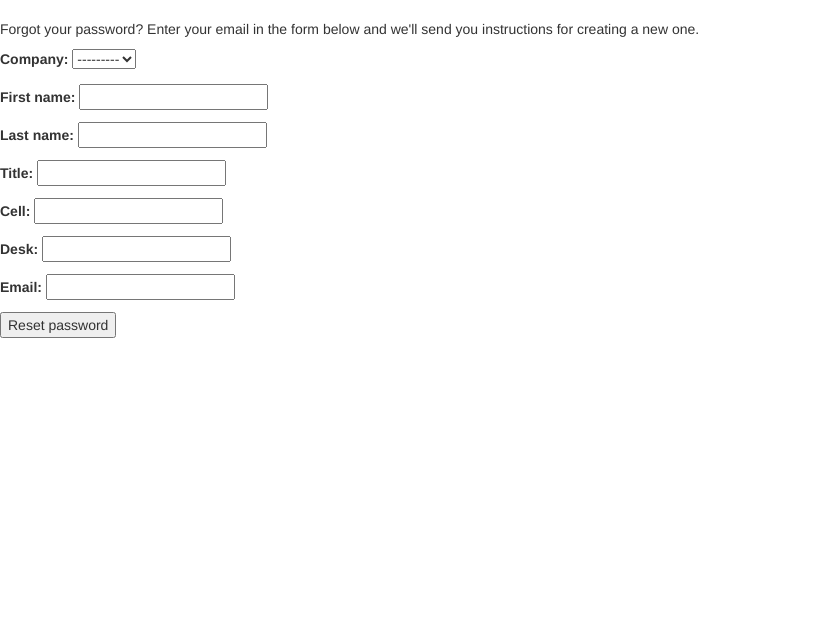
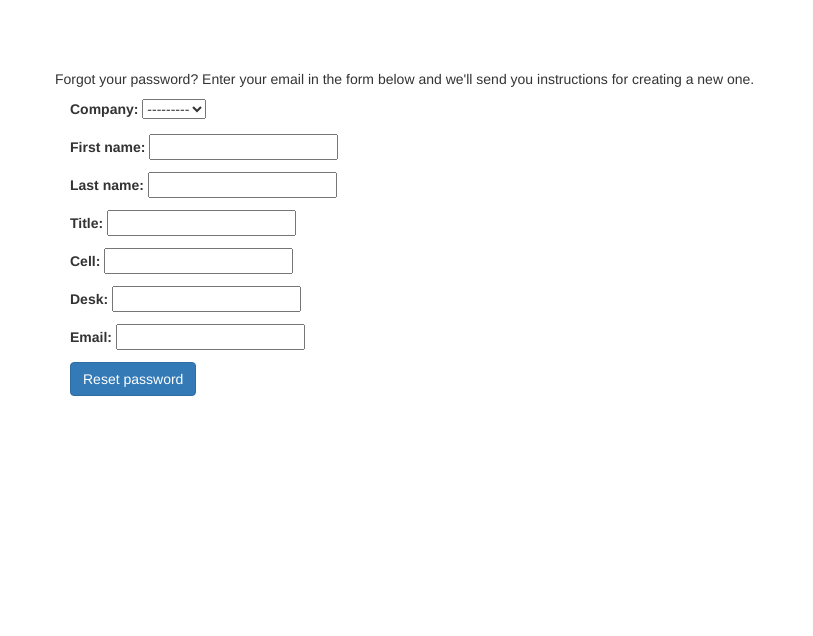
Before and after one commit to Estmator/EstmatorApp, a Django app: template estmator_project/estmator_project/templates/registration/password_reset_form.html in a window 1280 px wide. Shown: the part 51-687 px from the top of the page, without its empty margins (0-813 px from the left). Run offline with Django 3.2, Linux system fonts and the light colour scheme; the template is opened without the code that fills it: values that come from a table or form of the project are taken from there, others are empty; some libraries are stand-ins or nearby versions.

Commit message:
Work on registration templates

```diff
--- a/estmator_project/estmator_project/templates/index.html
+++ b/estmator_project/estmator_project/templates/index.html
@@ -30,4 +30,6 @@
     </div>
   </div>
 </section>
+
+
 {% endblock %}
--- a/estmator_project/estmator_project/templates/registration/login.html
+++ b/estmator_project/estmator_project/templates/registration/login.html
@@ -2,14 +2,16 @@
 {% load i18n %}
 
 {% block content %}
+<div class="container pad_top_50">
     <form method="post" action="">
         {% csrf_token %}
         {{ form.as_p }}
         <input class="btn btn-primary" type="submit" value="{% trans 'Log in' %}" />
         <input type="hidden" name="next" value="{{ next }}" />
     </form>
+  <p>{% trans "Forgot your password?" %} <a href="{% url 'auth_password_reset' %}">{% trans "Reset it" %}</a>.</p>
+</div>
 
-<p>{% trans "Forgot your password?" %} <a href="{% url 'auth_password_reset' %}">{% trans "Reset it" %}</a>.</p>
 {% endblock %}
 
 
--- a/estmator_project/estmator_project/templates/registration/password_reset_form.html
+++ b/estmator_project/estmator_project/templates/registration/password_reset_form.html
@@ -4,16 +4,23 @@
 {% block title %}{% trans "Reset password" %}{% endblock %}
 
 {% block content %}
+<div class="container pad_top_50">
+  <div class="row">
     <p>
         {% blocktrans %}
         Forgot your password?  Enter your email in the form below and we'll send you instructions for creating a new one.
         {% endblocktrans %}
     </p>
+
+  </div>
     <form method="post" action="">
         {% csrf_token %}
         {{ form.as_p }}
-    <input type="submit" value="{% trans 'Reset password' %}" />
+        <input class="btn btn-primary" type="submit" value="{% trans 'Reset password' %}" />
     </form>
+
+
+</div>
 {% endblock %}
 
 
```
Lines whose indentation alone changed are shown as unchanged.
